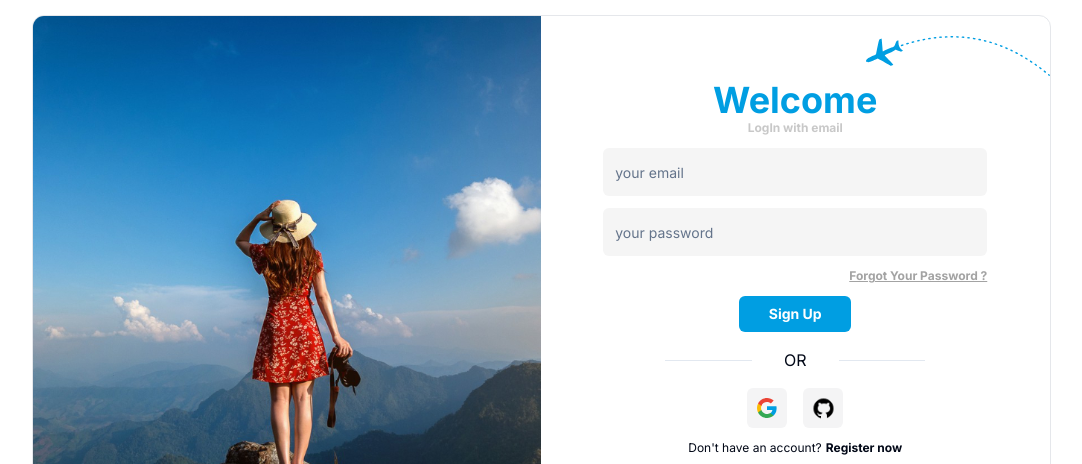
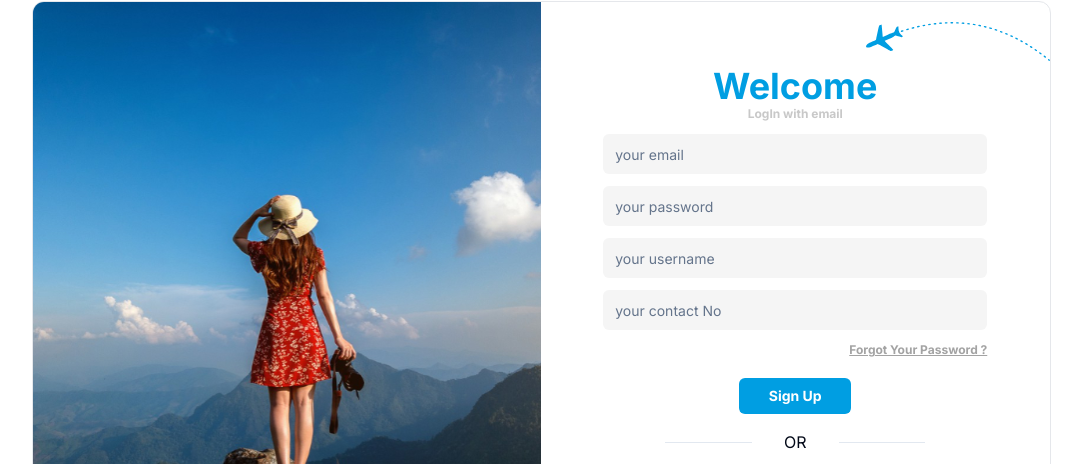
Before and after one commit to sushant81074/MakeMyTrip, a Next.js app in the folder makemytrip/: page /signup in a window 1280 px wide. Shown: the part 98-562 px from the top of the page, without its empty margins (99-1181 px from the left). Built offline with nearby package versions, Linux system fonts and the light colour scheme; grey boxes are pictures that could not be loaded.

Commit message:
added signup functionality

```diff
--- a/makemytrip/package.json
+++ b/makemytrip/package.json
@@ -22,7 +22,8 @@
     "react": "^18",
     "react-dom": "^18",
     "tailwind-merge": "^2.3.0",
-    "tailwindcss-animate": "^1.0.7"
+    "tailwindcss-animate": "^1.0.7",
+    "zod": "^3.23.8"
   },
   "devDependencies": {
     "@types/bcryptjs": "^2.4.6",
--- a/makemytrip/src/app/(auth)/signup/page.tsx
+++ b/makemytrip/src/app/(auth)/signup/page.tsx
@@ -1,14 +1,13 @@
-import Image from "next/image";
-import React from "react";
+import AuthForm from "@/components/shared/authform";
+import { Button } from "@/components/ui/button";
+import { Separator } from "@/components/ui/separator";
 import backgraoundImage from "@/public/backgraoundImage.svg";
+import github from "@/public/github.png";
+import google from "@/public/google.svg";
+import lalkila from "@/public/lalkila.png";
 import plane from "@/public/plane.svg";
 import tajmahal from "@/public/tajmahal.png";
-import google from "@/public/google.svg";
-import github from "@/public/github.png";
-import lalkila from "@/public/lalkila.png";
-import { Input } from "@/components/ui/input";
-import { Button } from "@/components/ui/button";
-import { Separator } from "@/components/ui/separator";
+import Image from "next/image";
 
 const SignUpPage = () => {
   return (
@@ -16,10 +15,9 @@ const SignUpPage = () => {
       <div className="w-full relative">
         <Image
           src={backgraoundImage}
-          className="object-cover"
+          className="object-cover h-full"
           alt="bgImage"
           width={783}
-          height={868}
         />
       </div>
       <div className="w-full flex flex-col overflow-clip items-center py-16 relative">
@@ -44,6 +42,7 @@ const SignUpPage = () => {
           height={47}
           className="absolute -left-3 bottom-0"
         />
+
         <div className="flex flex-col items-center">
           <h2 className="text-[#009EE2] font-bold text-4xl">Welcome</h2>
           <p className="text-xs text-neutral-400/60 font-bold">
@@ -51,28 +50,8 @@ const SignUpPage = () => {
           </p>
         </div>
 
-        <div className="w-full max-w-sm pt-3 flex flex-col items-center gap-3">
-          <Input
-            name="email"
-            className="focus-visible:ring-[#009EE2]/50 outline-none border-none bg-neutral-100 w-full p-3 rounded-md h-12"
-            placeholder="your email"
-          />
-          <Input
-            className="focus-visible:ring-[#009EE2]/50 outline-none border-none bg-neutral-100 w-full p-3 rounded-md h-12"
-            name="password"
-            placeholder="your password"
-          />
-          <p className="text-xs self-end text-neutral-400 font-bold underline cursor-pointer">
-            Forgot Your Password ?
-          </p>
-
-          <Button
-            size={"sm"}
-            className="bg-[#009EE2] text-white font-bold w-[7rem] hover:bg-[#009EE2]/90 transition-all"
-          >
-            Sign Up
-          </Button>
-        </div>
+        {/* AuthForm */}
+        <AuthForm type="signup" />
 
         <div className="flex py-4 justify-center items-center gap-8">
           <Separator className="w-full" />
--- a/makemytrip/src/app/api/sign-up/route.ts
+++ b/makemytrip/src/app/api/sign-up/route.ts
@@ -15,6 +15,8 @@ export async function POST(request: Request) {
       return NextResponse.json({ message: "invalid method" }, { status: 405 });
 
     const { email, username, password, contactNo } = await request.json();
+    console.log("Request body:", { email, username, password, contactNo });
+
     const requestedFields = {
       email,
       username,
--- /dev/null
+++ b/makemytrip/src/components/shared/authform.tsx
@@ -0,0 +1,142 @@
+"use client";
+
+import React, { useState } from "react";
+import { z } from "zod";
+import { Button } from "../ui/button";
+import { Input } from "../ui/input";
+
+const validateSchema = z.object({
+  email: z.string().email(),
+  username: z.string().min(3),
+  password: z.string().min(6),
+  contactNo: z.string().min(10),
+});
+const AuthForm = ({ type }: { type: "login" | "signup" }) => {
+  const inputCss = `focus-visible:ring-[#009EE2]/50 outline-none border-none bg-neutral-100 w-full p-3 rounded-md h-10 ${
+    type === "login" ? "h-12" : "h-10"
+  }`;
+  const [signUpData, setSignUpData] = useState({
+    email: "",
+    username: "",
+    password: "",
+    contactNo: "",
+  });
+
+  const [errors, setErrors] = useState<{ [key: string]: string }>({});
+
+  const handleSubmit = async (e: any) => {
+    e.preventDefault();
+    try {
+      const data = {
+        email: signUpData.email,
+        password: signUpData.password,
+        username: signUpData.username,
+        contactNo: signUpData.contactNo,
+      };
+
+      validateSchema.parse(data);
+      // console.log("Sign up data:", signUpData);
+
+      // Reset errors if validation passes
+      setErrors({});
+
+      // Call API
+      if (type === "signup") {
+        const res = await fetch("http://localhost:3000/api/sign-up", {
+          method: "POST",
+          headers: {
+            "Content-Type": "application/json",
+            Accept: "application/json",
+          },
+          body: JSON.stringify(data),
+        });
+
+        // Handle response
+        const response = await res.json();
+        console.log("Response:", response);
+      }
+    } catch (error) {
+      if (error instanceof z.ZodError) {
+        const validationErrors: { [key: string]: string } = {};
+        error.errors.forEach((err) => {
+          if (err.path[0]) {
+            validationErrors[err.path[0] as string] = err.message;
+          }
+        });
+        setErrors(validationErrors);
+      }
+    }
+  };
+
+  return (
+    <div className="w-full max-w-sm pt-3 flex flex-col items-center gap-3">
+      <Input
+        name="email"
+        value={signUpData?.email}
+        onChange={(e) =>
+          setSignUpData({ ...signUpData, email: e.target.value })
+        }
+        className={inputCss}
+        placeholder="your email"
+      />
+      {errors.email && <p className="text-red-500 text-xs">{errors.email}</p>}
+
+      <Input
+        name="password"
+        value={signUpData?.password}
+        onChange={(e) =>
+          setSignUpData({ ...signUpData, password: e.target.value })
+        }
+        className={inputCss}
+        placeholder="your password"
+      />
+      {errors.password && (
+        <p className="text-red-500 text-xs">{errors.password}</p>
+      )}
+      {type === "signup" && (
+        <>
+          <Input
+            name="username"
+            value={signUpData?.username}
+            onChange={(e) =>
+              setSignUpData({ ...signUpData, username: e.target.value })
+            }
+            className={inputCss}
+            placeholder="your username"
+          />
+          {errors.username && (
+            <p className="text-red-500 text-xs">{errors.username}</p>
+          )}
+
+          <Input
+            name="contactNo"
+            value={signUpData?.contactNo}
+            onChange={(e) =>
+              setSignUpData({ ...signUpData, contactNo: e.target.value })
+            }
+            className={inputCss}
+            placeholder="your contact No"
+          />
+          {errors.contactNo && (
+            <p className="text-red-500 text-xs">{errors.contactNo}</p>
+          )}
+        </>
+      )}
+
+      <p className="text-xs self-end text-neutral-400 font-bold underline cursor-pointer">
+        Forgot Your Password ?
+      </p>
+
+      <Button
+        type="submit"
+        onClick={handleSubmit}
+        size={"sm"}
+        className="bg-[#009EE2] text-white font-bold w-[7rem] hover:bg-[#009EE2]/90 transition-all mt-2"
+      >
+        {type === "signup" ? "Sign Up" : "Log In"}
+      </Button>
+    </div>
+  );
+};
+
+export default AuthForm;
```
Also changed, not shown: 2 other files (tests, documents, lock files or other folders).
